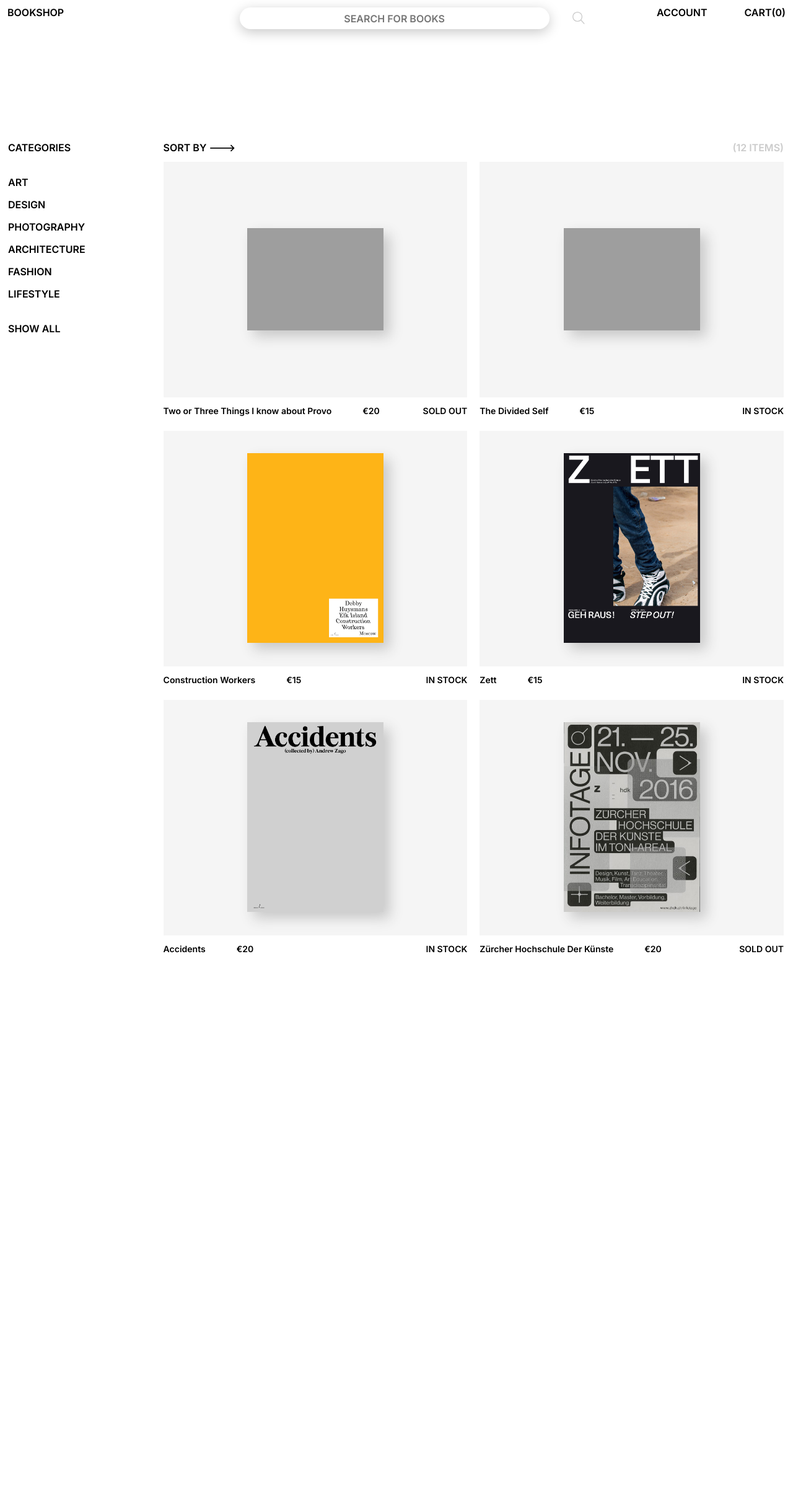
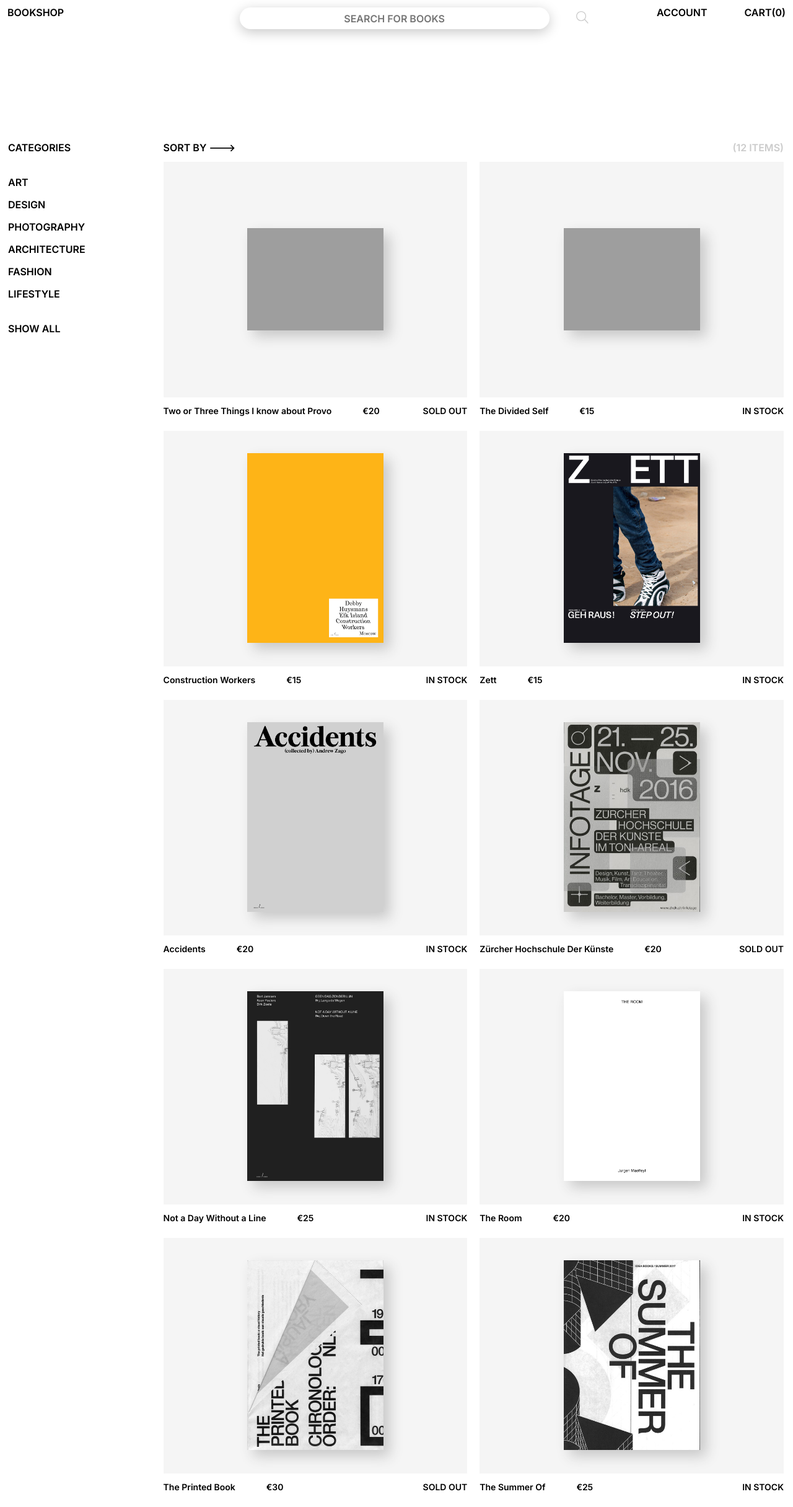
Before and after one commit to sofiegagelmans/BookShop, a PHP site: page / in a window 1280 px wide. Shown: the whole page at 62% size. Before the commit the page ends 1537 px from the top, so only its background shows below. Run offline with PHP 8.4, Linux system fonts and the light colour scheme; style sheets or scripts are compiled from the project's sources; grey boxes are pictures that could not be loaded.

Commit message:
css changes

```diff
--- a/index.html
+++ b/index.html
@@ -159,6 +159,74 @@
               <div class="book-stock">Sold Out</div>
             </div>
           </div>
+          <div class="book-info">
+            <div class="book-info-body">
+              <div class="book-info-body-text">
+                <a class="#" href="">
+                  <img src="images/3.jpg" alt="bookcover" />
+                </a>
+                <div class="cart">
+                  <a href="#">Add To Cart</a>
+                </div>
+              </div>
+            </div>
+            <div class="book-info-footer">
+              <div class="book-title">Not a Day Without a Line</div>
+              <div class="book-price">€25</div>
+              <div class="book-stock">In Stock</div>
+            </div>
+          </div>
+          <div class="book-info">
+            <div class="book-info-body">
+              <div class="book-info-body-text">
+                <a class="#" href="">
+                  <img src="images/2.jpg" alt="bookcover" />
+                </a>
+                <div class="cart">
+                  <a href="#">Add To Cart</a>
+                </div>
+              </div>
+            </div>
+            <div class="book-info-footer">
+              <div class="book-title">The Room</div>
+              <div class="book-price">€20</div>
+              <div class="book-stock">In Stock</div>
+            </div>
+          </div>
+          <div class="book-info">
+            <div class="book-info-body">
+              <div class="book-info-body-text">
+                <a class="#" href="">
+                  <img src="images/24.jpg" alt="bookcover" />
+                </a>
+                <div class="cart">
+                  <a href="#">Add To Cart</a>
+                </div>
+              </div>
+            </div>
+            <div class="book-info-footer">
+              <div class="book-title">The Printed Book</div>
+              <div class="book-price">€30</div>
+              <div class="book-stock">Sold Out</div>
+            </div>
+          </div>
+          <div class="book-info">
+            <div class="book-info-body">
+              <div class="book-info-body-text">
+                <a class="#" href="">
+                  <img src="images/32.jpg" alt="bookcover" />
+                </a>
+                <div class="cart">
+                  <a href="#">Add To Cart</a>
+                </div>
+              </div>
+            </div>
+            <div class="book-info-footer">
+              <div class="book-title">The Summer Of</div>
+              <div class="book-price">€25</div>
+              <div class="book-stock">In Stock</div>
+            </div>
+          </div>
         </div>
       </section>
     </main>
--- a/src/css/styles.scss
+++ b/src/css/styles.scss
@@ -43,8 +43,8 @@ header {
       position: absolute;
       text-align: center;
       font-size: 20px;
-      margin-left: 905px;
-      padding: 7px;
+      margin-left: 912px;
+      padding: 6px;
     }
     ul {
       display: flex;
@@ -227,7 +227,7 @@ main {
       padding-left: 15px;
       .detail-book-header {
         width: 820px;
-        height: 520px;
+        height: 505px;
         display: flex;
         justify-content: center;
         align-items: center;
@@ -291,8 +291,8 @@ main {
     text-transform: uppercase;
     text-decoration: none;
     color: #000;
-    padding-top: 90px;
-    padding-left: 452px;
+    padding-top: 154px;
+    padding-left: 468px;
   }
 }
 
@@ -312,7 +312,7 @@ main {
   @include make-col(2, 70px);
   .order-body {
     display: flex;
-    margin-bottom: 34px;
+    margin-bottom: 30px;
     .order-body-book {
       img {
         width: 93px;
@@ -365,6 +365,9 @@ main {
       }
       .account-input {
         height: 33px;
+        font-family: "Inter", sans-serif;
+        font-weight: 600;
+        font-size: 16px;
         text-transform: uppercase;
         text-decoration: none;
         color: #000;
@@ -378,7 +381,7 @@ main {
         font-size: 14px;
         text-transform: uppercase;
         color: #cccccc;
-        margin-bottom: 30px;
+        margin-bottom: 28px;
       }
     }
     .btn {
--- a/user_information.html
+++ b/user_information.html
@@ -35,7 +35,6 @@
       </aside>
       <section>
         <h2 class="form-user">User Information</h2>
-
         <div class="form-account">
           <form action="/change.php" class="form">
             <div class="form-empty">
```
Also changed, not shown: detail_book.html (+8 -14 lines).
